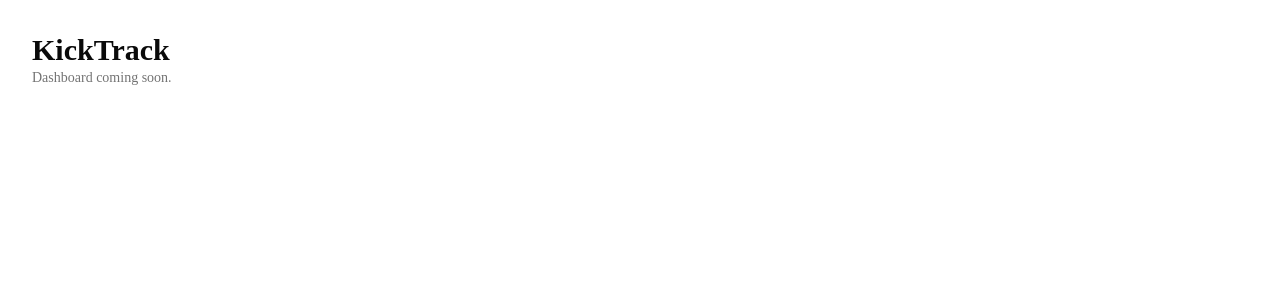
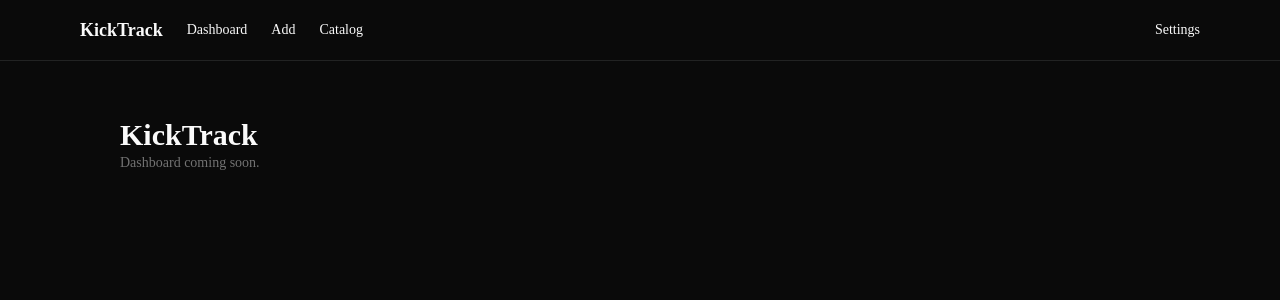
Before and after one commit to SimonDelcuze/kicktrack, a Next.js app: page / in a window 1280 px wide. Shown: the top 300 px of the page. Built offline with nearby package versions, Linux system fonts and the light colour scheme.

Commit message:
feat: add layout and navigation

```diff
--- a/app/layout.tsx
+++ b/app/layout.tsx
@@ -1,33 +1,21 @@
-import type { Metadata } from "next";
-import { Geist, Geist_Mono } from "next/font/google";
-import "./globals.css";
-
-const geistSans = Geist({
-  variable: "--font-geist-sans",
-  subsets: ["latin"],
-});
-
-const geistMono = Geist_Mono({
-  variable: "--font-geist-mono",
-  subsets: ["latin"],
-});
+import type { Metadata } from 'next';
+import './globals.css';
+import { Toaster } from '@/components/ui/sonner';
+import { Nav } from '@/components/Nav';
 
 export const metadata: Metadata = {
-  title: "Create Next App",
-  description: "Generated by create next app",
+  title: 'KickTrack',
+  description: 'Personal Kick a Lucky Block base tracker',
 };
 
-export default function RootLayout({
-  children,
-}: Readonly<{
-  children: React.ReactNode;
-}>) {
+export default function RootLayout({ children }: { children: React.ReactNode }) {
   return (
-    <html
-      lang="en"
-      className={`${geistSans.variable} ${geistMono.variable} h-full antialiased`}
-    >
-      <body className="min-h-full flex flex-col">{children}</body>
+    <html lang="fr" className="dark">
+      <body className="min-h-screen bg-background text-foreground antialiased">
+        <Nav />
+        <main className="mx-auto max-w-6xl p-6">{children}</main>
+        <Toaster />
+      </body>
     </html>
   );
 }
--- /dev/null
+++ b/components/Nav.tsx
@@ -0,0 +1,15 @@
+import Link from 'next/link';
+
+export function Nav() {
+  return (
+    <nav className="border-b border-border">
+      <div className="mx-auto flex max-w-6xl items-center gap-6 p-4">
+        <Link href="/" className="font-bold text-lg">KickTrack</Link>
+        <Link href="/" className="text-sm hover:underline">Dashboard</Link>
+        <Link href="/add" className="text-sm hover:underline">Add</Link>
+        <Link href="/catalog" className="text-sm hover:underline">Catalog</Link>
+        <Link href="/settings" className="ml-auto text-sm hover:underline">Settings</Link>
+      </div>
+    </nav>
+  );
+}
```
